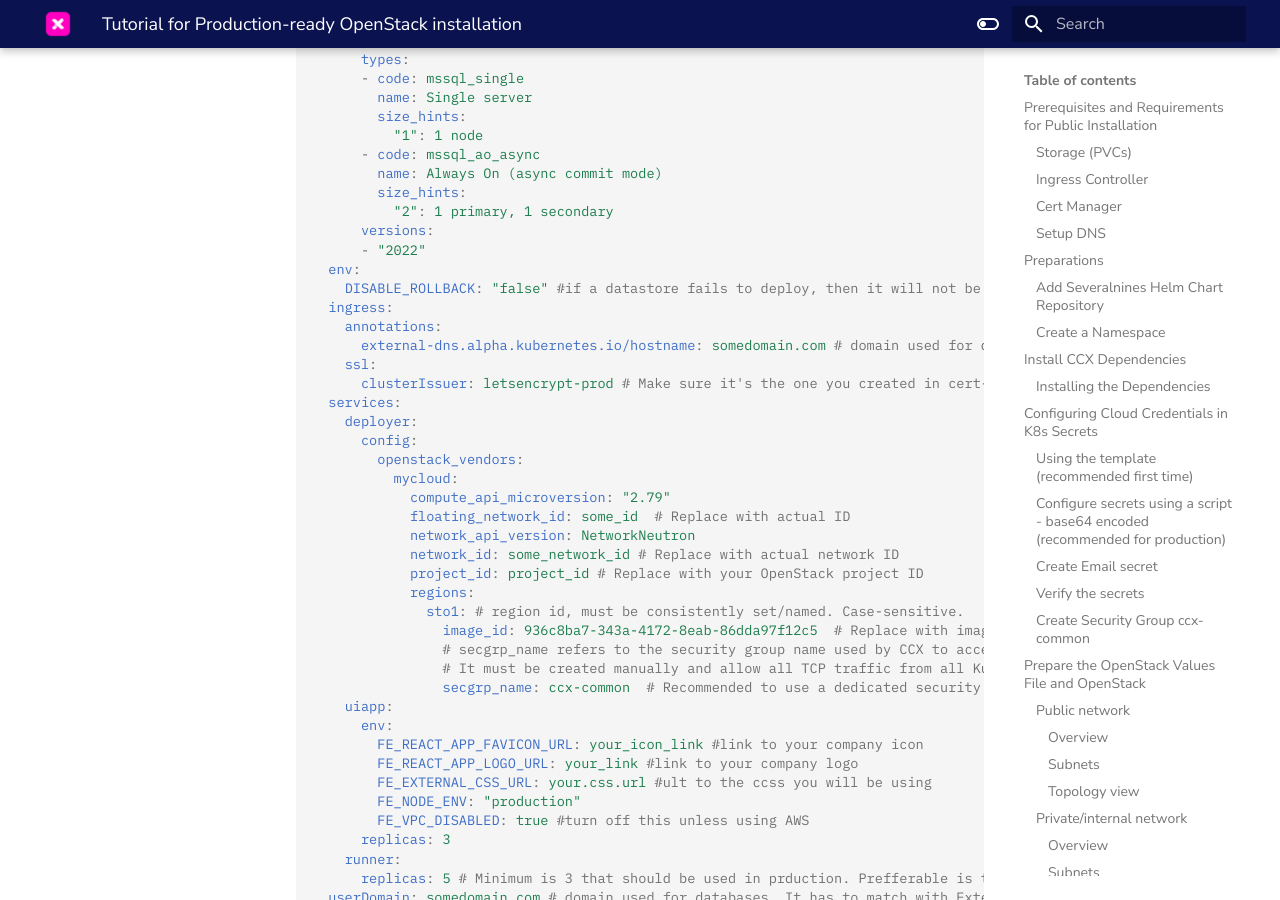
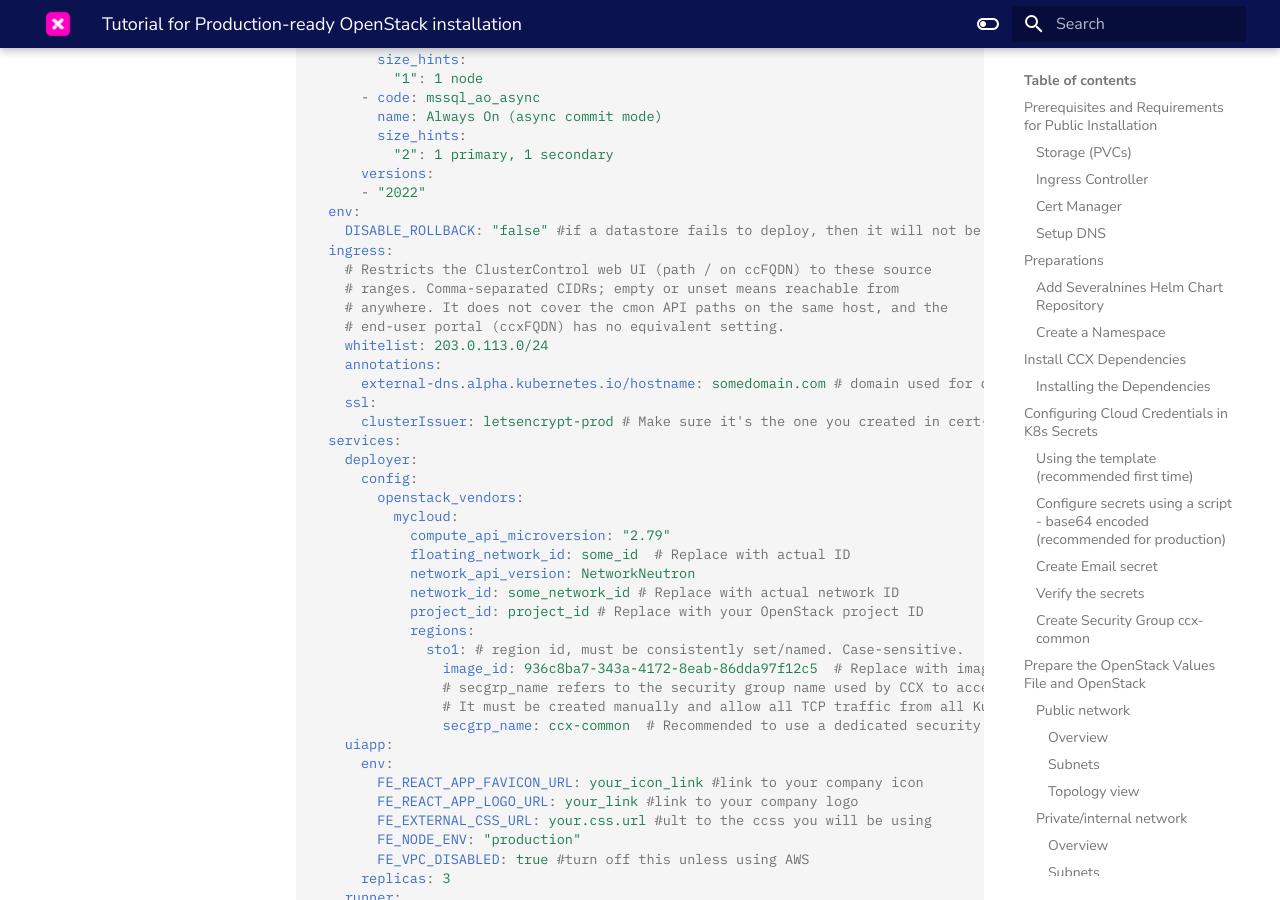
Before and after one commit to severalnines/ccx-docs, an MkDocs documentation site: the page built from docs/admin/Installation/Production-Openshift-installation.md, in a window 1280 px wide and 900 px high, scrolled down 19649 px. Built offline with MkDocs 1.6.1 and Material for MkDocs 9.7.7, drawn with Linux system fonts in a browser that asks for light colours; comment, search, counter and statistics services are not loaded; some of the changed text lies outside the part shown.

Commit message:
CCX-6223 Restrict ClusterControl with ccx.ingress.whitelist, not cc.cidr
The sample values files on three admin pages presented `cc.cidr` and
`ccx.cidr` as access controls for the two web portals. The chart implements
neither that way. There is no `cc:` key in the chart's values.yaml and no
`.Values.cc` reference in any template, and there is no values.schema.json,
so `cc.cidr` is accepted without a warning and silently ignored. A reader who
set it to their admin network believed ClusterControl was locked down while
it stayed reachable from anywhere. `ccx.cidr` is the outbound IP of the
control plane, consumed only by the default AWS deployer config, which these
three pages never render because they all supply
`ccx.services.deployer.config`.

The setting that does restrict the ClusterControl portal is
`ccx.ingress.whitelist`, rendered as nginx's whitelist-source-range on the
cmon ingress, so the samples now use that and drop both dead values.

This also corrects the Day 2 whitelisting note, which claimed the CC ingress
is covered. Rendering the chart's real ingress template against these samples
shows the annotation lands on `ccv2-ingress` (path `/`) only, while
`cmon-ingress-ssl` (`/cmon/…`, the CMON RPC API), `cmon-ssh-ingress` and
`websocket-cmon-ssh-ingress` serve the same hostname without it. Telling a
reader the host is allow-listed when the API path is not is the same failure
this ticket is about, so the note now says exactly what the value covers.

Verified against helm-ccx at 31c4f56.

Co-Authored-By: Claude Opus 5 (1M context) <noreply@anthropic.com>

```diff
--- a/docs/admin/Installation/Production-Openshift-installation.md
+++ b/docs/admin/Installation/Production-Openshift-installation.md
@@ -762,6 +759,11 @@ ccx:
   env:
     DISABLE_ROLLBACK: "false" #if a datastore fails to deploy, then it will not be deleted. Helps with debugging. Set to "false" for prod.
   ingress:
+    # Restricts the ClusterControl web UI (path / on ccFQDN) to these source
+    # ranges. Comma-separated CIDRs; empty or unset means reachable from
+    # anywhere. It does not cover the cmon API paths on the same host, and the
+    # end-user portal (ccxFQDN) has no equivalent setting.
+    whitelist: 203.0.113.0/24
     annotations:
       external-dns.alpha.kubernetes.io/hostname: somedomain.com # domain used for databases. It has to match with ExternalDNS used one.
     ssl:
```
Also changed, not shown: other parts of docs/admin/Installation/Production-Openshift-installation.md (+0 -3 lines), docs/admin/Day2/Upgrading-to-be-production-ready.md (+7 -5 lines), docs/admin/Installation/Tutorial-openstack.md (+5 -3 lines).
